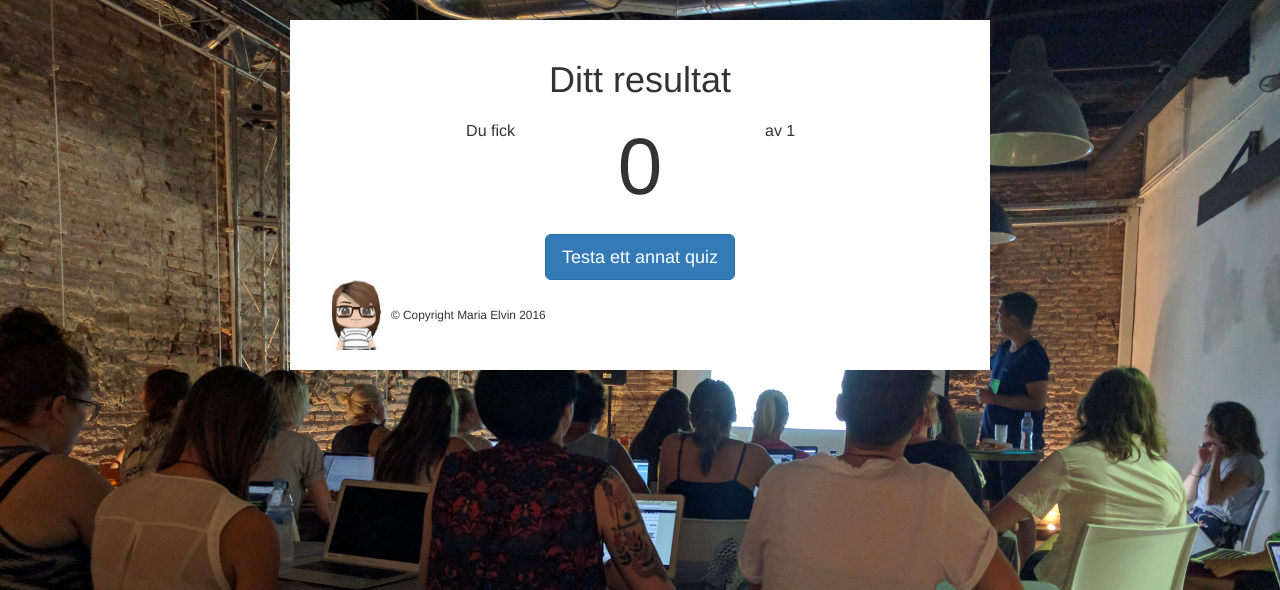
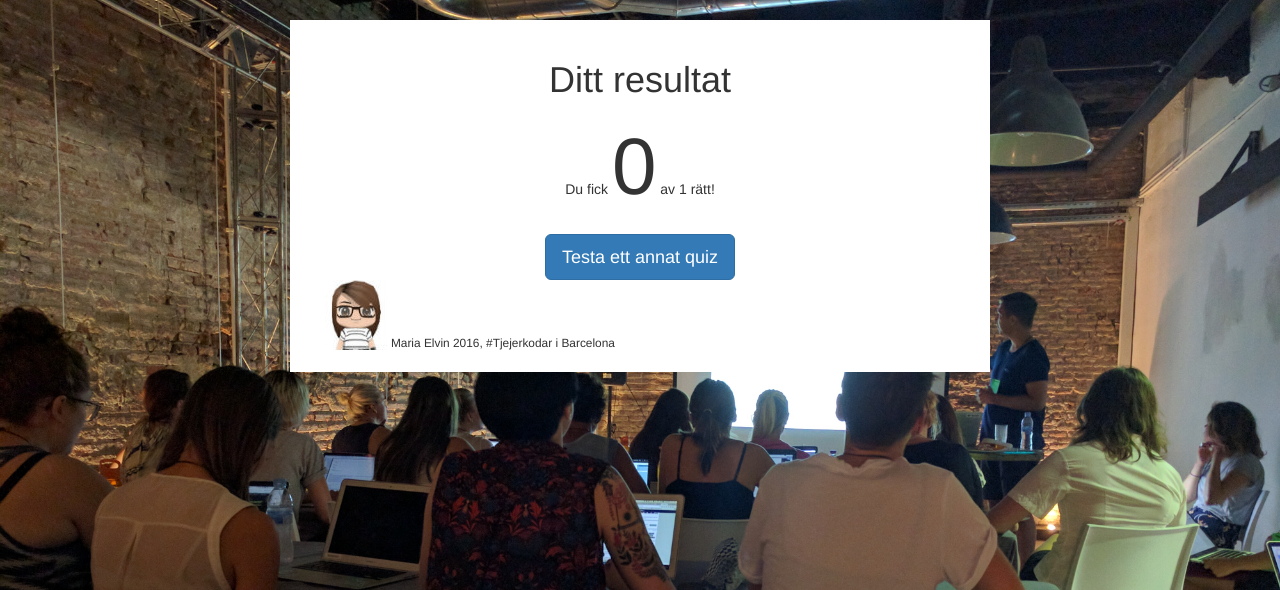
Before and after one commit to mariaelvin/quizproject, a Django app: page /quiz/1/completed/ in a window 1280 px wide. Shown: the top 590 px of the page. Run offline with Django 3.2, Linux system fonts and the light colour scheme; tables that the repository leaves empty hold one stand-in row (values such as "Sample post"); some libraries are stand-ins or nearby versions.

Commit message:
Resultatsidan fix och footer

```diff
--- a/quiz/templates/quiz/completed.html
+++ b/quiz/templates/quiz/completed.html
@@ -18,26 +18,25 @@
 			</div>
 			<div class="row">
 				<div class="col-md-4">
-				<p></p>
-					<p class="text_right">Du fick</p>
+				</div>
+				<div class="col-md-4 text_center">
+					<span class="">Du fick</span>
+					<span class="jumbotext">{{ correct }}</span>
+					<span class="">av {{ total }} rätt!</span>
 				</div>
 				<div class="col-md-4">
-					<p class="jumbotext text_center ">{{ correct }}</p>
-				</div>
-				<div class="col-md-4">
-				<p></p>
-					<p class="text_bottomright">av {{ total }}</p>
 				</div>
 			</div>
 			<div class="row">
 				<div class="col-md-12">
+					<p></p>
 					<center><a href="{% url 'start_page' %}" type="button" class="btn btn-primary btn-lg">Testa ett annat quiz</a></center>
 				</div>
 			</div>
 			<div class="row">
 				<div class="col-md-12">
 					<img src="/static/meme.jpg" alt="Mimsen" >
-					<span class="text_bottom small">© Copyright Maria Elvin 2016</span>
+				<span class="small">Maria Elvin 2016, #Tjejerkodar i Barcelona</span>
 				</div>
 			</div>
 		</div>
--- a/quiz/templates/quiz/question.html
+++ b/quiz/templates/quiz/question.html
@@ -49,9 +49,9 @@
 					</form>
 					<div class="row">
 						<div class="col-md-12">
-							<img src="/static/meme.jpg" alt="Mimsen" >
-							<span class="text_bottom small">© Copyright Maria Elvin 2016</span>
-						</div>
+					<img src="/static/meme.jpg" alt="Mimsen" >
+				<span class="small">Maria Elvin 2016, #Tjejerkodar i Barcelona</span>
+				</div>
 					</div>
 				</div>
 			</div>
--- a/quiz/templates/quiz/quiz.html
+++ b/quiz/templates/quiz/quiz.html
@@ -28,9 +28,9 @@
 				</div>
 				<div class="row">
 					<div class="col-md-12">
-						<img src="/static/meme.jpg" alt="Mimsen" >
-						<span class="text_bottom small">© Copyright Maria Elvin 2016</span>
-					</div>
+					<img src="/static/meme.jpg" alt="Mimsen" >
+				<span class="small">Maria Elvin 2016, #Tjejerkodar i Barcelona</span>
+				</div>
 				</div>
 			</div>
 		</div>
--- a/quiz/templates/quiz/startpage.html
+++ b/quiz/templates/quiz/startpage.html
@@ -36,9 +36,9 @@
 		</div>
 		<div class="row">
 			<div class="col-md-12">
-				<img src="/static/meme.jpg" alt="Mimsen" >
-				<span class="text_bottom small">© Copyright Maria Elvin 2016</span>
-			</div>
+					<img src="/static/meme.jpg" alt="Mimsen" >
+				<span class="small">Maria Elvin 2016, #Tjejerkodar i Barcelona</span>
+				</div>
 		</div>
 	</div>
 </body>
--- a/static/css/mycss.css
+++ b/static/css/mycss.css
@@ -7,6 +7,9 @@ h1{
 }
 p {
 	font-size: 16px
+}
+img {
+	vertical-align: text-bottom;
 }
 .wrapper {
     background-color: #fff;
```
